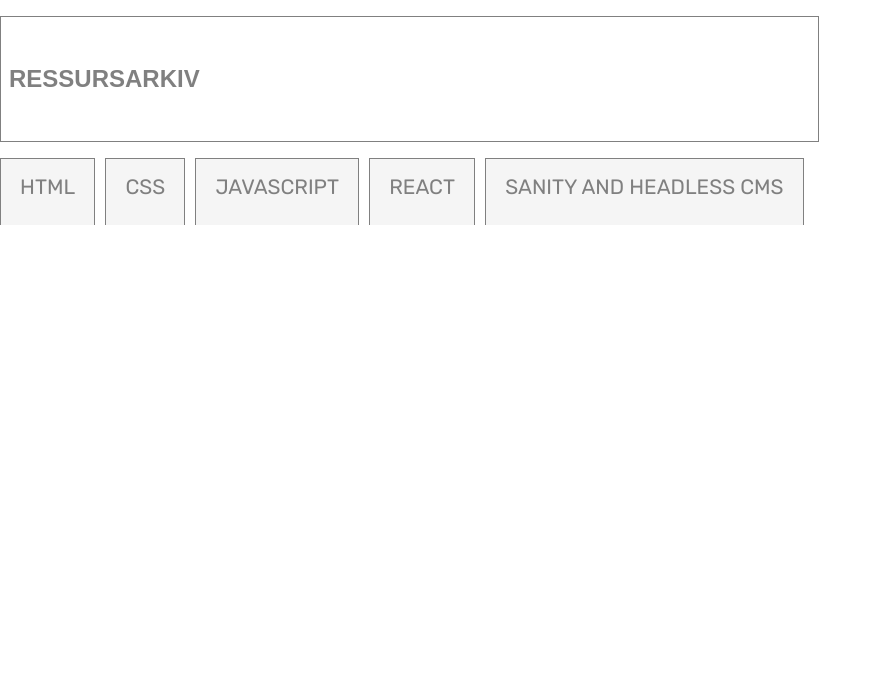
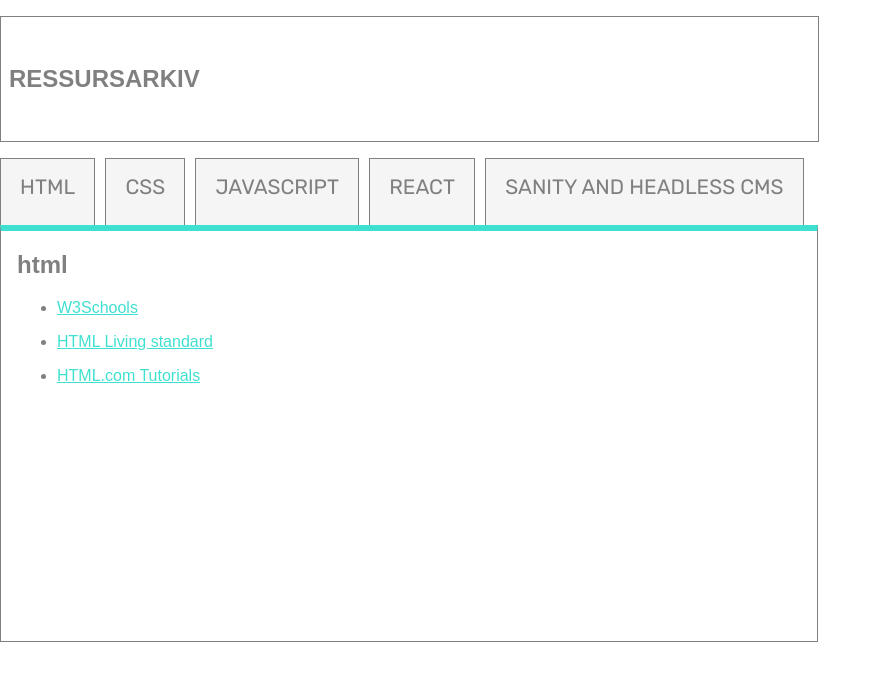
Before and after one commit to hadiayser/uin23ak3_resourceapp_gruppe4, a React (Create React App) app: page / in a window 1280 px wide. Shown: the top 680 px of the page, without its empty margins (0-882 px from the left). Built offline with nearby package versions, Linux system fonts and the light colour scheme.

Commit message:
La inn routes i app.js

```diff
--- a/src/App.js
+++ b/src/App.js
@@ -10,8 +10,11 @@
 function App() {
   return (
     <Routes>
-      <Route index element={<Main />} />
-      <Route path="main" element={<Main />} />
+      <Route path="/" element={<Main category="html" />} />
+      <Route path="html" element={<Main category="html" />} />
+      <Route path="/css" element={<Main category="css" />} />
+      <Route path="/react" element={<Main category="react" />} />
+      <Route path="/headless-cms" element={<Main category="headles-cms" />} />
     </Routes>
   );
 }
```
